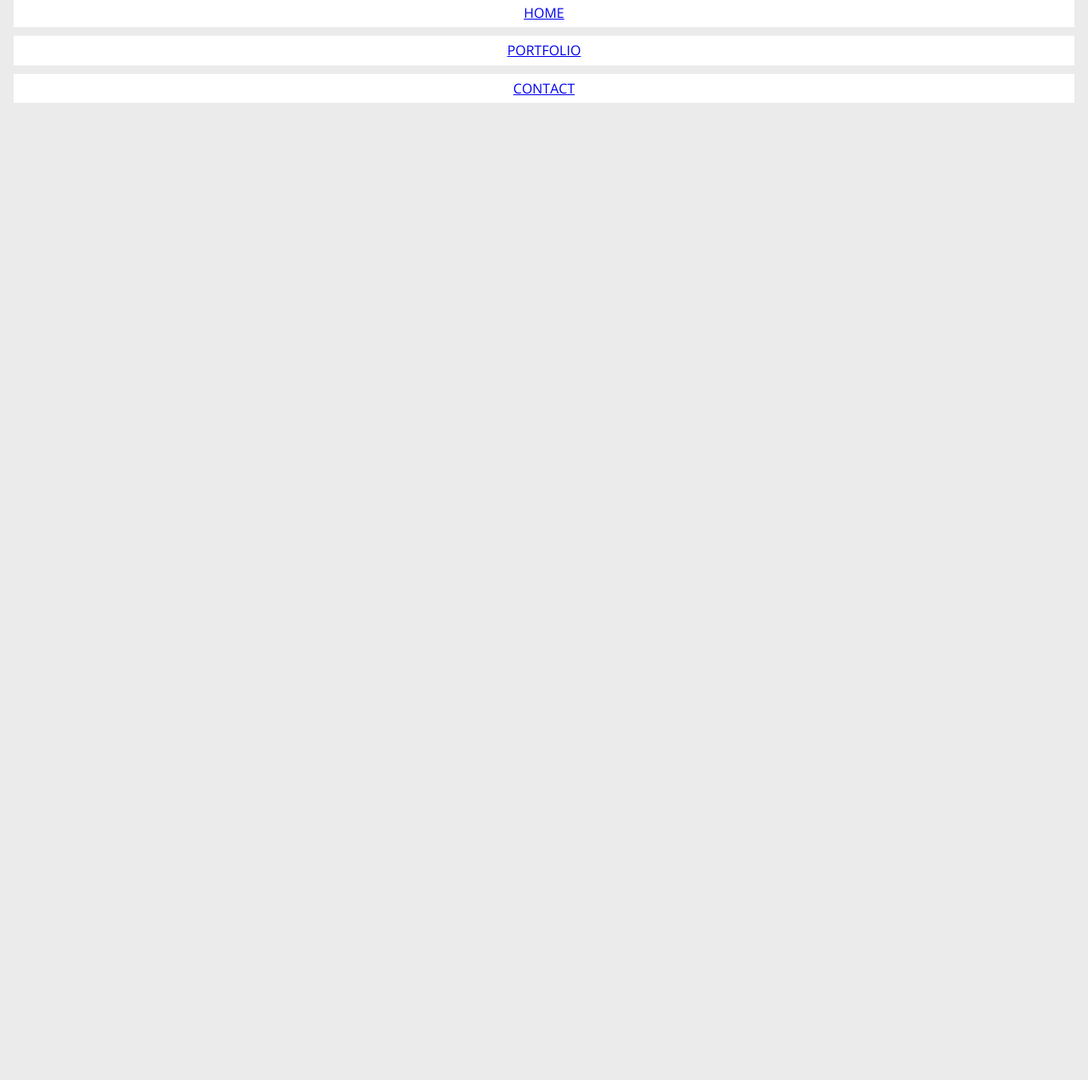
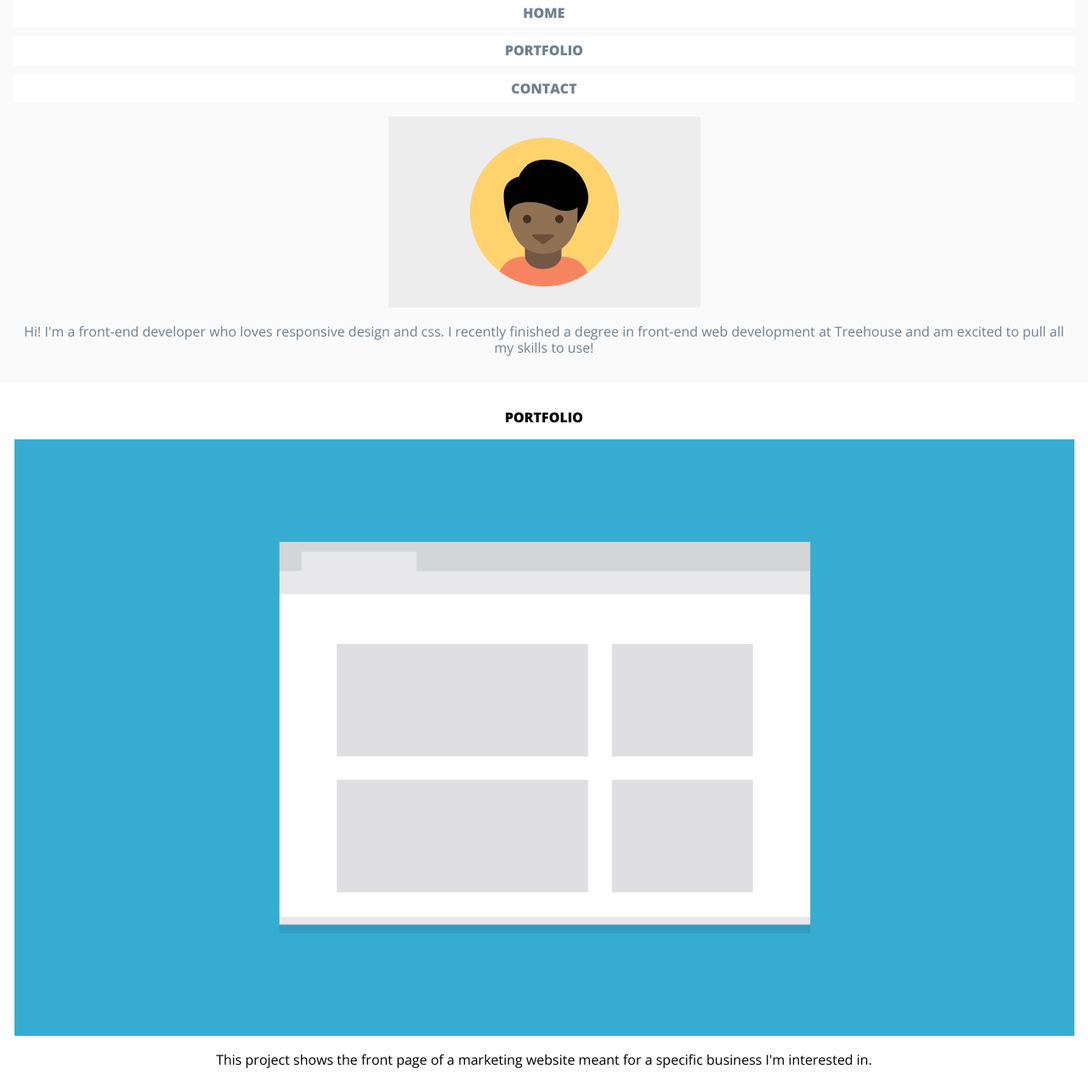
Before and after one commit to tallerico/Treehouse-FEWD-Project-2, a plain HTML site: page index.html in a window 1280 px wide. Shown: the part 71-1342 px from the top of the page at 85% size. Before the commit the page ends 800 px from the top, so only its background shows below. Drawn offline with nearby package versions, Linux system fonts and the light colour scheme.

Commit message:
Added a bunch of structure.

```diff
--- a/css/style.css
+++ b/css/style.css
@@ -1,25 +1,52 @@
 body {
-    background-color: #ebebeb;
+    background-color: #fafafa;
     font-family: 'Open Sans', sans-serif;
 }
 
 header {
     text-align: center;
     padding: 1em;
+    color: slategrey;
 }
 
-ul {
+img {
+    max-width: 100%;
+}
+
+nav ul {
     padding-left:0;
 }
 
-li {
+nav ul a{
+    text-decoration: none;
+    font-weight: bold;
+    color: slategrey;
+}
+
+nav ul li {
     background-color: white;
     list-style: none;
     margin-bottom: 10px;
     padding: .5em;
 }
 
+section {
+    text-align: center;
+    background-color: white;
+    padding: 1em;
+}
+
 h1 {
     margin: 0;
     font-family: 'Open Sans', sans-serif;
 }
+
+h2 {
+    margin-top: 1em;
+    margin-bottom: 1em;
+    font-size: 1em;
+}
+
+img {
+    max-width: 100%;
+}
--- a/index.html
+++ b/index.html
@@ -19,6 +19,64 @@
                 <li><a href="#">CONTACT</a></li>
             </ul>
         </nav>
+        <img src="images/responsive-layout-profile.png" alt="Profile Image of Mike Tallerico">
+        <p>
+            Hi! I'm a front-end developer who loves responsive design and css. I recently finished
+            a degree in front-end web development at Treehouse and am excited to pull all my skills to use!
+        </p>
     </header>
+    <section>
+        <h2>PORTFOLIO</h2>
+        <div>
+            <img src="images/portfolio-1.png" alt="First Portfolio Image">
+
+            <p>This project shows the front page of a marketing website meant for a specific
+                business I'm interested in.
+            </p>
+        </div>
+        <div>
+            <img src="images/portfolio-2.png" alt="First Portfolio Image">
+
+            <p>This project shows the front page of a marketing website meant for a specific
+                business I'm interested in.
+            </p>
+        </div>
+        <div>
+            <img src="images/portfolio-3.png" alt="First Portfolio Image">
+
+            <p>This project shows the front page of a marketing website meant for a specific
+                business I'm interested in.
+            </p>
+        </div>
+        <div>
+            <img src="images/portfolio-4.png" alt="First Portfolio Image">
+
+            <p>This project shows the front page of a marketing website meant for a specific
+                business I'm interested in.
+            </p>
+        </div>
+        <div>
+            <img src="images/portfolio-5.png" alt="First Portfolio Image">
+
+            <p>This project shows the front page of a marketing website meant for a specific
+                business I'm interested in.
+            </p>
+        </div>
+        <div>
+            <img src="images/portfolio-6.png" alt="First Portfolio Image">
+
+            <p>This project shows the front page of a marketing website meant for a specific
+                business I'm interested in.
+            </p>
+        </div>
+    </section>
+    <footer>
+        <h2>CONTACT</h2>
+        <p>If you're interested in chatting or want more information about
+            what I've been working on, I'd love to hear from you!
+        </p>
+        <p>Phone<span>(845)337-8141</span></p>
+        <p>Email<span>mike@talleri.co</span></p>
+    </footer>
 </body>
 </html>
```
